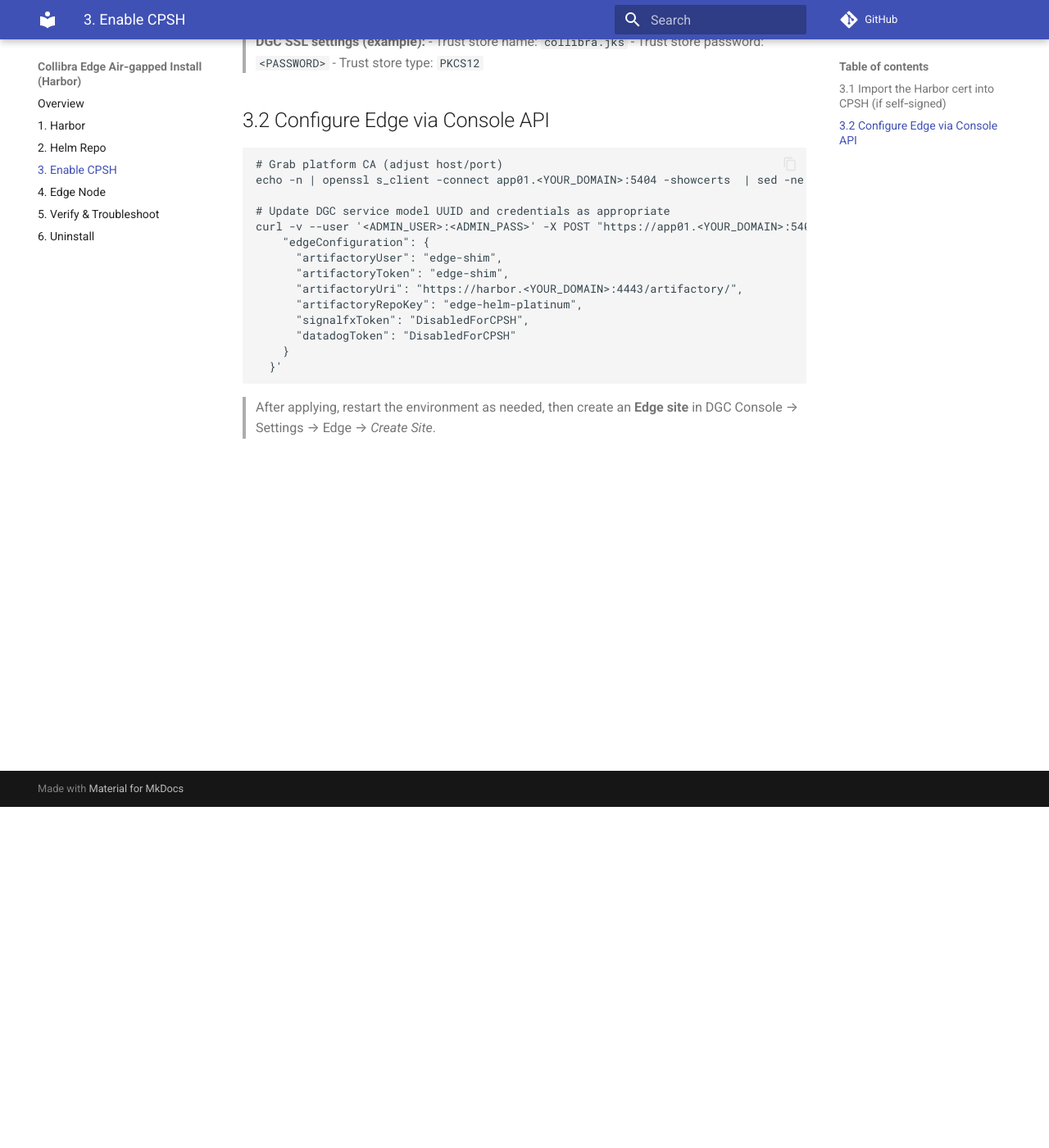
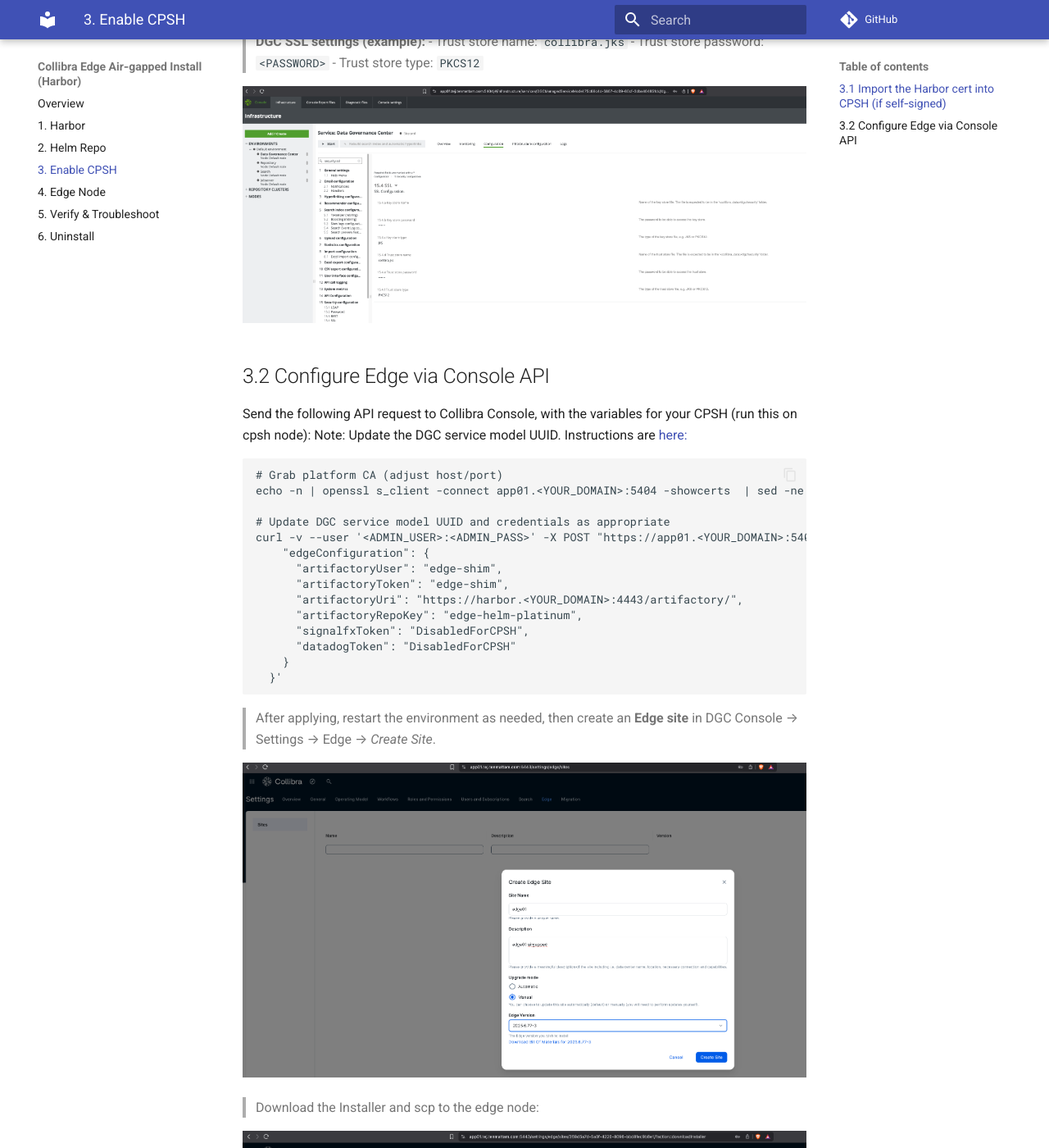
Before and after one commit to tejten/collibra-edge-airgapped-harbor, an MkDocs documentation site: the page built from docs/03-enable-cpsh.md, in a window 1280 px wide and 1400 px high, scrolled down 416 px. Shown: the whole window at 82% size. Built offline with MkDocs 1.6.1 and Material for MkDocs 9.7.7, drawn with Linux system fonts in a browser that asks for light colours; comment, search, counter and statistics services are not loaded.

Commit message:
update 03-enable-cpsh.md
update 03-enable-cpsh.md

````diff
--- a/docs/03-enable-cpsh.md
+++ b/docs/03-enable-cpsh.md
@@ -16,7 +16,13 @@
 > - Trust store password: `<PASSWORD>`
 > - Trust store type: `PKCS12`
 
+![Harbor projects](./images/cpsh-ssl.png)
+
 ## 3.2 Configure Edge via Console API
+
+Send the following API request to Collibra Console, with the variables for your CPSH (run this on cpsh node):
+Note: Update the DGC service model UUID. Instructions are [here:](https://productresources.collibra.com/docs/cpsh/latest/Content/Installation/CPSH/ta_enable-edge-cpsh.htm)
+
 ```bash
 # Grab platform CA (adjust host/port)
 echo -n | openssl s_client -connect app01.<YOUR_DOMAIN>:5404 -showcerts  | sed -ne '/-BEGIN CERTIFICATE-/,/-END CERTIFICATE-/p' > /tmp/platform-ca.pem
@@ -35,3 +41,9 @@
 ```
 
 > After applying, restart the environment as needed, then create an **Edge site** in DGC Console → Settings → Edge → *Create Site*.
+
+![Harbor projects](./images/dgc-create-site.png)
+
+> Download the Installer and scp to the edge node:
+
+![Harbor projects](./images/dgc-download-installer.png)
````
Also changed, not shown: docs/images/cpsh-ssl.png (added), docs/images/dgc-create-site.png (added), docs/images/dgc-download-installer.png (added).
